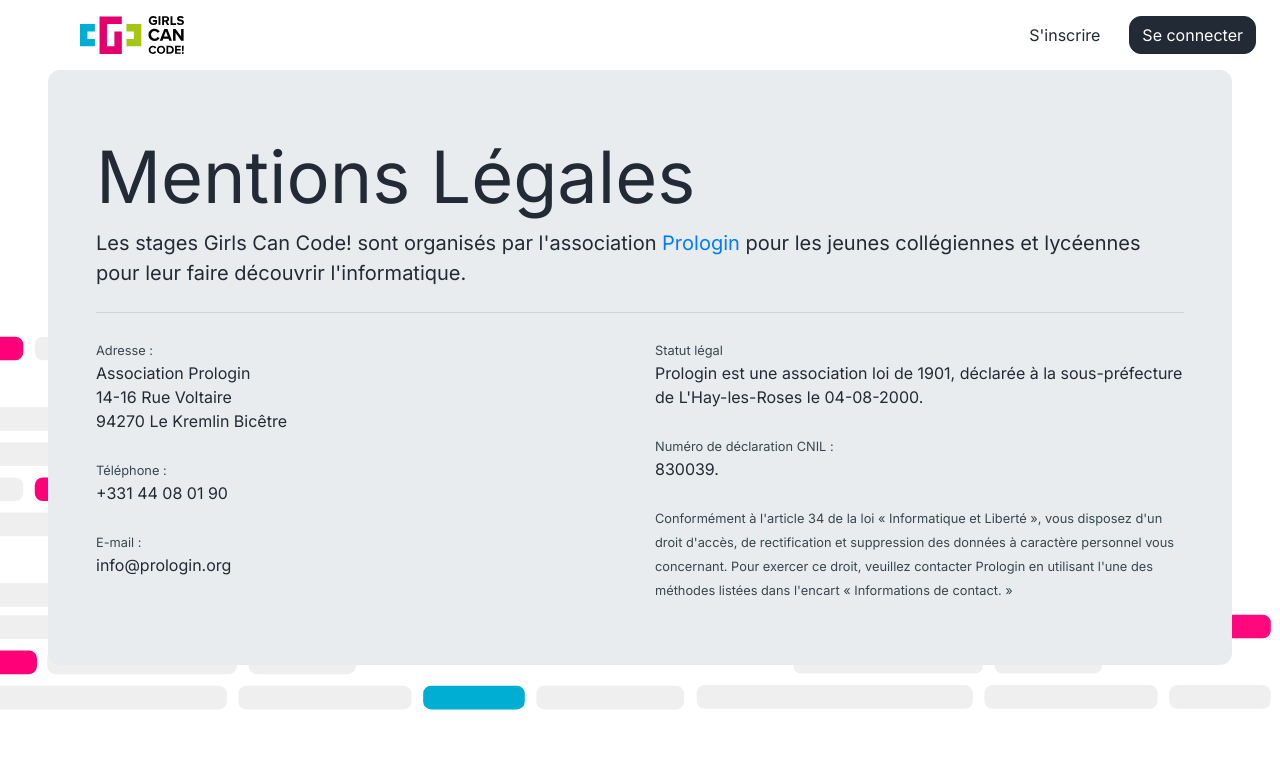
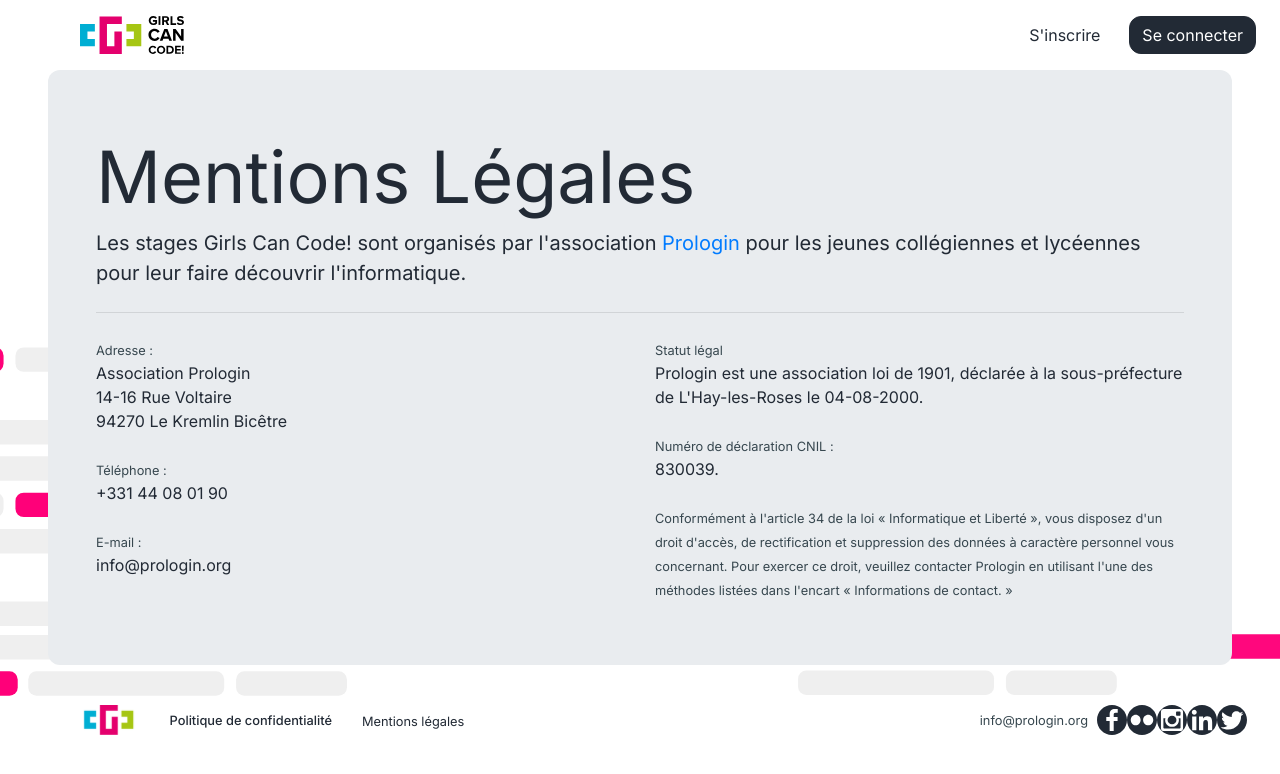
Before and after one commit to prologin/gcc-site, a Vue app in the folder front/: page /legal in a window 1280 px wide. Shown: the top 774 px of the page. Built offline with nearby package versions, Linux system fonts and the light colour scheme.

Commit message:
front: Add legal notice link to footer

```diff
--- a/front/src/components/Footer.vue
+++ b/front/src/components/Footer.vue
@@ -1,15 +1,18 @@
 <template>
-    <b-row align-v="center" class="m-2 mx-5">
+    <b-container fluid class="footer-bg py-2">
+    <b-row align-v="center" class="mx-5">
         <b-col md="auto">
+            <b-link :to='{ name:"home" }'>
             <img class="picture-size"
                  :src="require('@/assets/logo_gcc.svg')"
                  alt="Logo des stages Girls Can Code!" />
+            </b-link>
         </b-col>
         <b-col md="auto">
             <h4 class="my-auto">Politique de confidentialité</h4>
         </b-col>
         <b-col md="auto">
-            <h4 class="my-auto">Mentions légales</h4>
+            <b-link :to="{ name: 'legal'}" class="secondary-button footer-link-style  my-auto">Mentions légales</b-link>
         </b-col>
         <b-row class="ml-auto">
             <h3 class="light-text my-auto mr-4">info@prologin.org</h3>
@@ -22,6 +25,7 @@
             </b-row>
         </b-row>
     </b-row>
+    </b-container>
 </template>
 
 <script>
@@ -68,12 +72,15 @@ export default Vue.extend({
 </script>
 
 <style>
+.footer-bg {
+  background-color: white;
+}
+
 .picture-size {
   max-height: 30px;
 }
 
-.light-text {
-  color: #37474F;
-  font-weight: 400;
+.footer-link-style {
+  font-size: 80%;
 }
 </style>
--- a/front/src/router/index.ts
+++ b/front/src/router/index.ts
@@ -35,10 +35,15 @@ const routes: Array<RouteConfig> = [
   }
 ]
 
+const scrollBehavior = () => {
+  return { x: 0, y: 0 }
+}
+
 const router = new VueRouter({
   mode: 'history',
   base: process.env.BASE_URL,
-  routes
+  routes,
+  scrollBehavior
 })
 
 export default router
--- a/front/src/views/LegalNotices.vue
+++ b/front/src/views/LegalNotices.vue
@@ -32,17 +32,20 @@
                     </b-col>
                 </b-row>
             </b-jumbotron>
+      <Footer />
     </div>
 </template>
 
 <script>
 import Vue from 'vue'
 import Menu from '@/components/Menu.vue'
+import Footer from '@/components/Footer.vue'
 
 export default Vue.extend({
   name: 'LegalNotices',
   components: {
-    Menu
+    Menu,
+    Footer
   }
 })
 </script>
--- a/front/src/views/PageNotFound.vue
+++ b/front/src/views/PageNotFound.vue
@@ -1,7 +1,7 @@
 <template>
     <b-container fluid>
       <Menu />
-      <b-row class="background-image">
+      <b-row class="page-not-found-background">
         <b-col class="my-auto content-background" md="auto" offset-md="6">
           <p class="text-center">
           <span class="error-code">404</span><br>
@@ -27,7 +27,7 @@ export default Vue.extend({
 </script>
 
 <style>
-.background-image {
+.page-not-found-background {
   min-height: 90vh;
   background-color: white;
   background-image: url('~@/assets/page_not_found_bg.svg');
```
